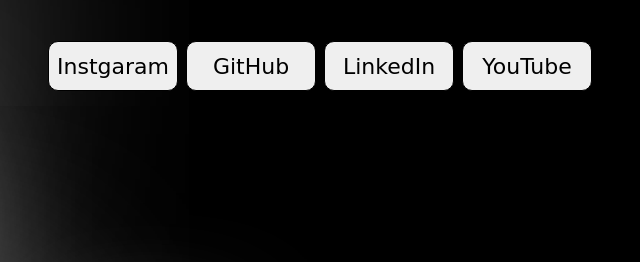
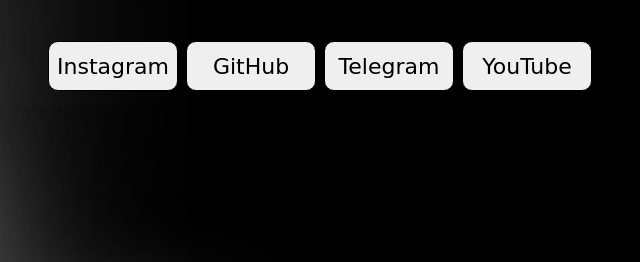
Before and after one commit to SG-Codes/Social-Links, a plain HTML site: page index.html in a window 1280 px wide. Shown: the part 403-665 px from the top of the page, 320-960 px from the left. Drawn offline with Linux system fonts and the light colour scheme; a web font is replaced by a local one.

Commit message:
Updated all te Links & added telegram

```diff
--- a/index.html
+++ b/index.html
@@ -1,24 +1,29 @@
 <!DOCTYPE html>
 <html lang="en">
+
 <head>
     <meta charset="UTF-8">
     <meta name="viewport" content="width=device-width, initial-scale=1.0">
     <title>S.G. Codes</title>
     <link href='./styles.css' type="text/css" rel='stylesheet' />
 </head>
+
 <body>
     <div class="container">
         <img src='./Logo.jpg' id='image' />
         <h2>S.G. Codes</h2>
         <div class="btnGroup">
-            <button class="btn">Instgaram</button>
-            <button class="btn">GitHub</button>
-            <button class="btn">LinkedIn</button>
-            <button class="btn">YouTube</button>
+            <button class="btn"><a href="https://www.instagram.com/s.g.codes/" target="_blank"
+                    class="links">Instagram</a></button>
+            <button class="btn"> <a href="https://github.com/SG-Codes" target="_blank" class="links">GitHub</a></button>
+            <button class="btn"> <a href="https://t.me/SG_Codes" target="_blank" class="links">Telegram</a></button>
+            <button class="btn"> <a href="https://www.youtube.com/c/SGCodes" target="_blank"
+                    class="links">YouTube</a></button>
         </div>
     </div>
 
     <script src='./anime.min.js' type="text/javascript"></script>
     <script src='./script.js' type="text/javascript"></script>
 </body>
+
 </html>
--- a/styles.css
+++ b/styles.css
@@ -68,3 +68,8 @@ h2 {
     width: 100px;
     border-radius: 10px;
 }
+
+.links {
+    text-decoration: none;
+    color: black;
+}
```
